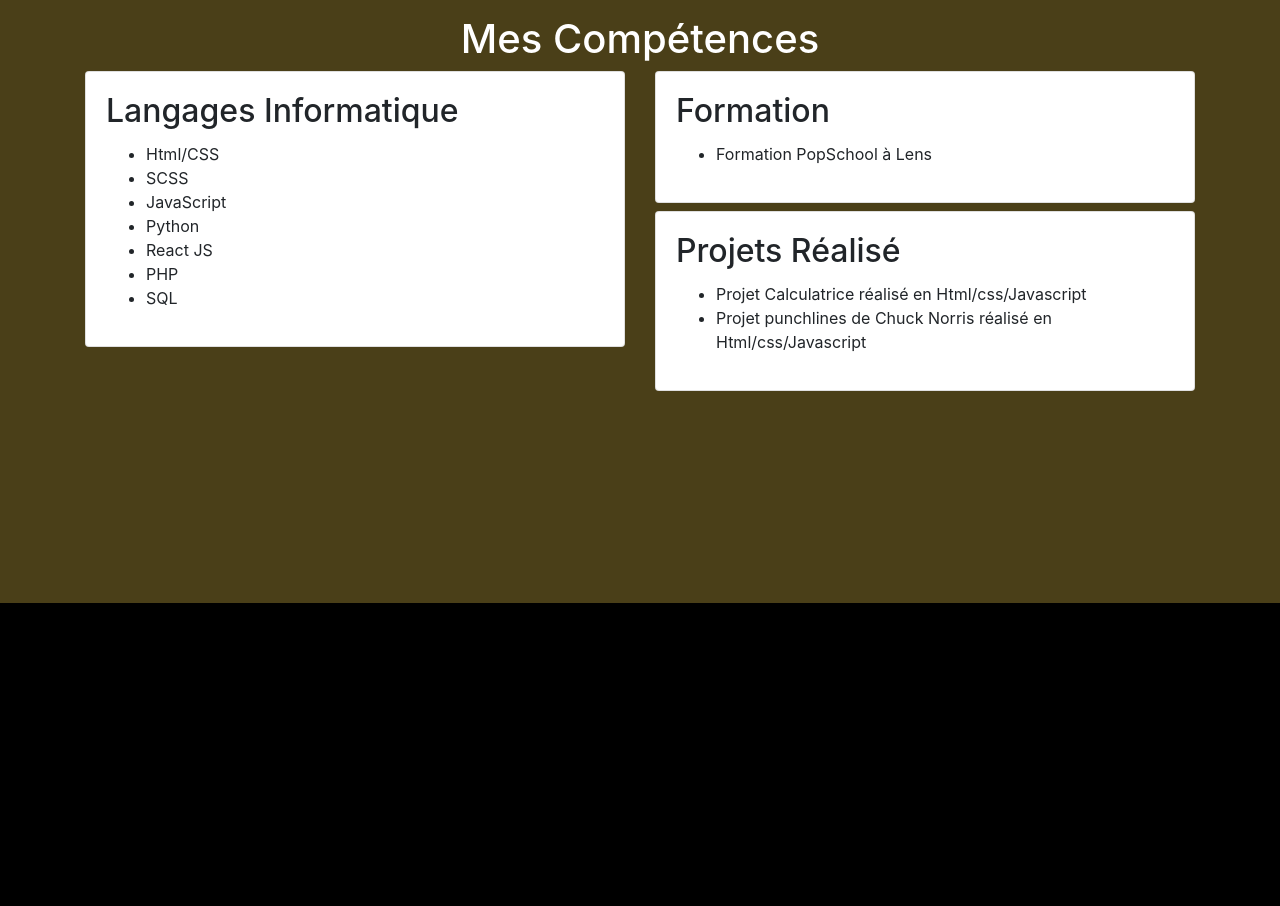
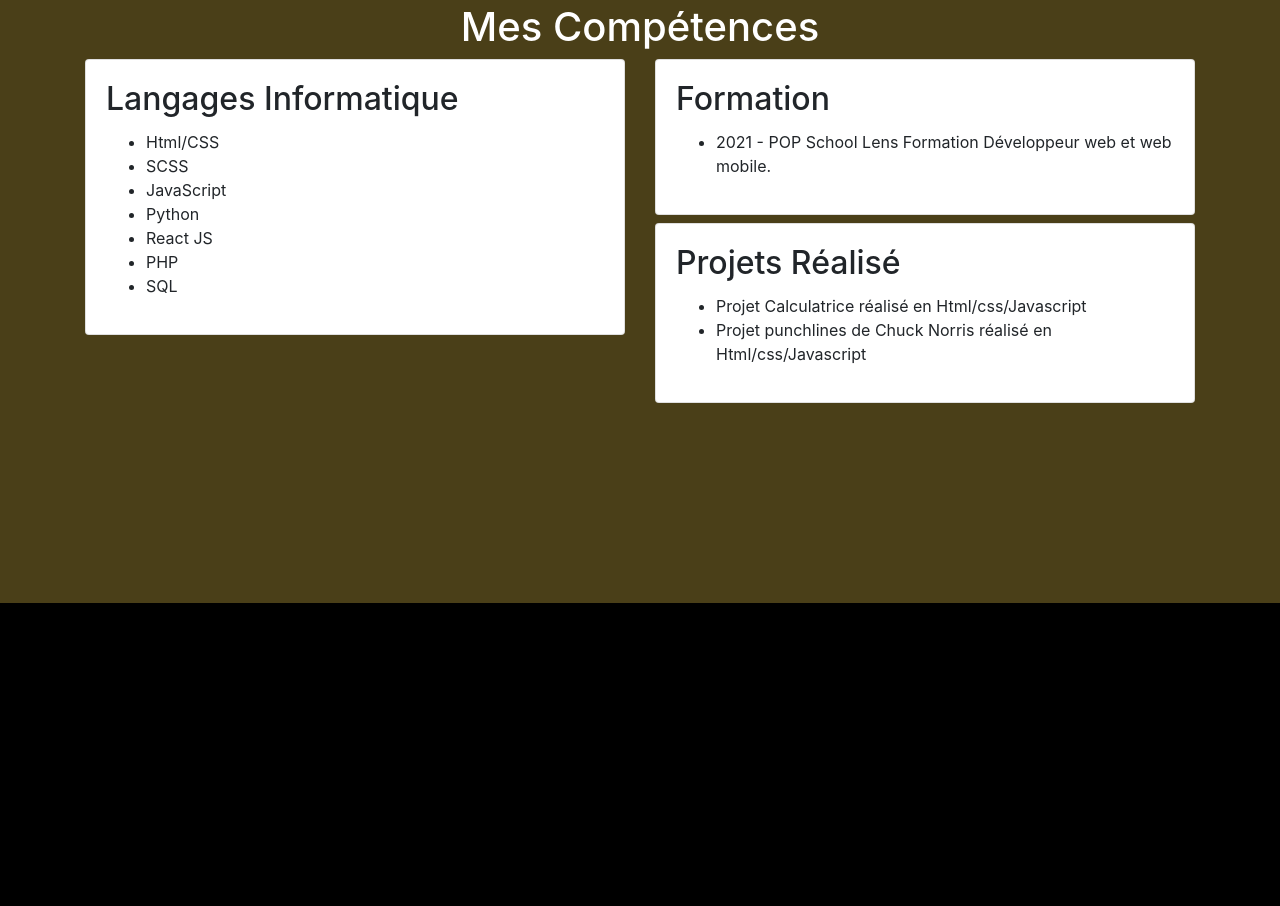
Before and after one commit to Nolankbi/Porfolio, a website: page index.html in a window 1280 px wide. Shown: the part 1797-2703 px from the top of the page. Drawn offline with nearby package versions, Linux system fonts and the light colour scheme; files that its build step writes are made by us from their sources; a web font is replaced by a local one.

Commit message:
ajoute d'une desciption plus détaillé

```diff
--- a/index.html
+++ b/index.html
@@ -113,7 +113,10 @@
                   <div class="card-body">
                     <h2 class="card-title">Formation</h2>
                     <ul>
-                      <li>Formation PopSchool à Lens</li>
+                      <li>
+                        2021 - POP School Lens
+                        Formation Développeur web et web mobile.
+                    </li>
                     </ul>
                   </div>
                 </div>
```
